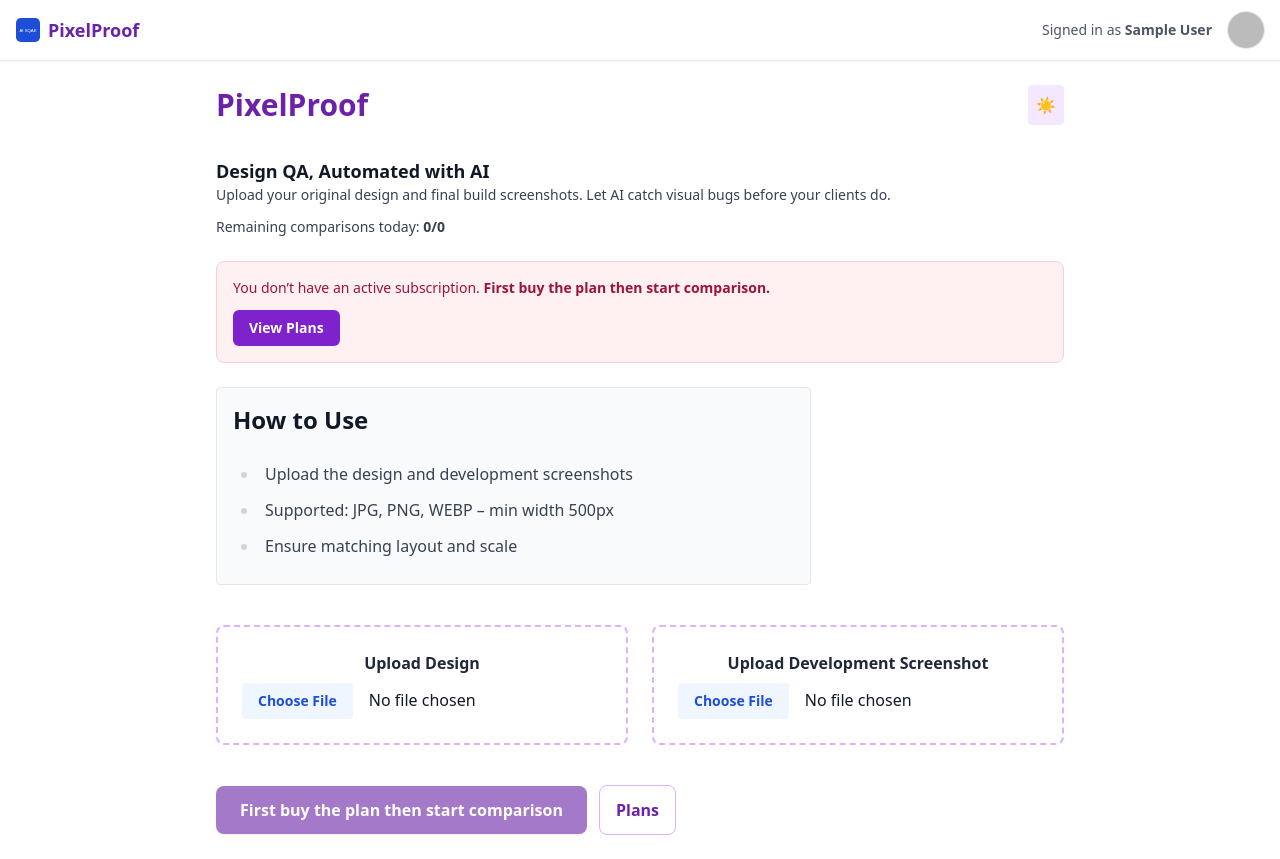
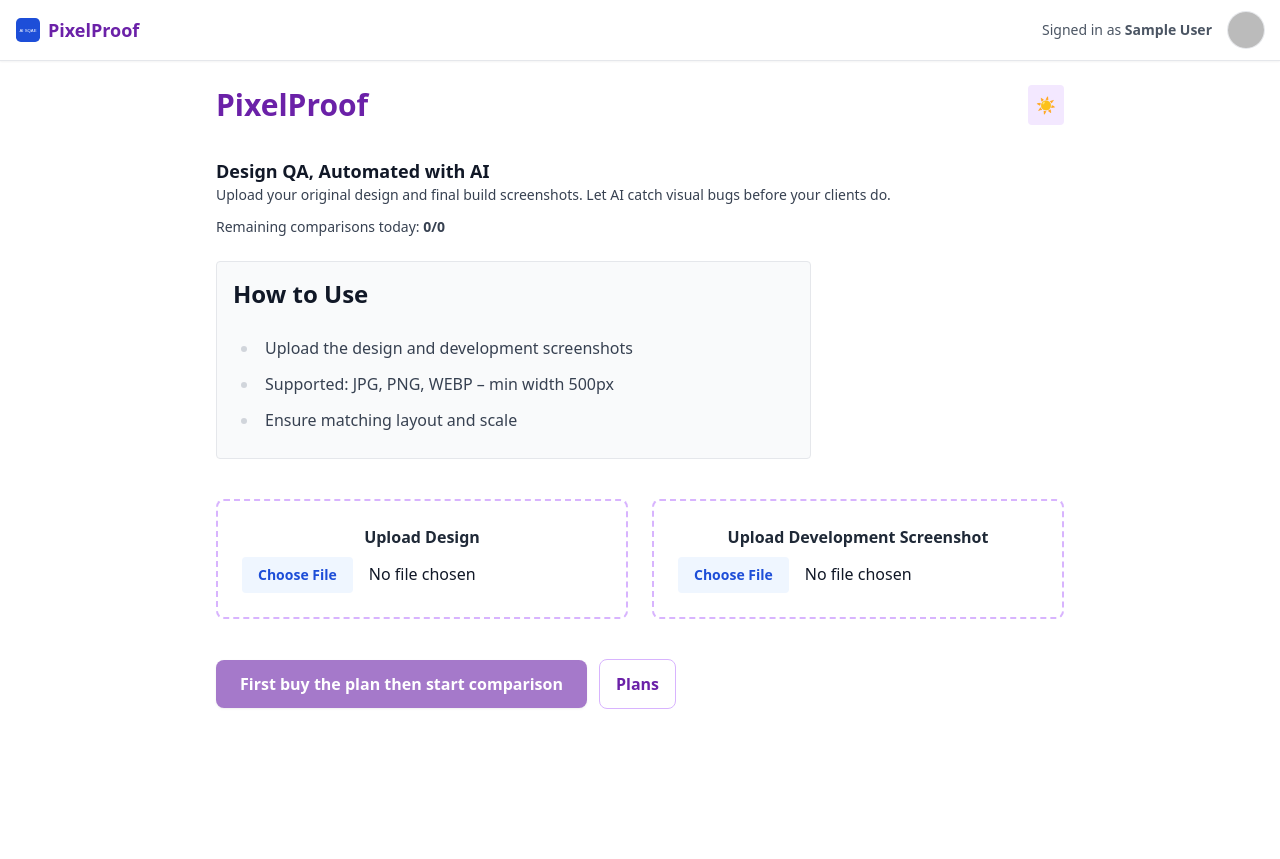
Before and after one commit to HasnainAli-max/pixel-proof-2, a Next.js app: page /utility in a window 1280 px wide. After the commit the page ends 800 px from the top, so only its background shows below. Built offline with nearby package versions, Linux system fonts and the light colour scheme; no server answers; the database is empty; sample sign-in values are in the browser's storage.

Commit message:
fix automatically redirecting to login after sign-up

```diff
--- a/components/customSignup.js
+++ b/components/customSignup.js
@@ -76,7 +76,7 @@ const CustomSignUp = () => {
       firstName,
       lastName,
       photoURL: photoURL || null,
-      avatarPath: avatarPath || null, // supabase/storage path (if you use it)
+      avatarPath: avatarPath || null,
       provider: user.providerData?.[0]?.providerId || "password",
       role: "user",
       updatedAt: serverTimestamp(),
@@ -124,17 +124,17 @@ const CustomSignUp = () => {
           // 1) Create Auth user (keeps them signed in)
           const { user } = await createUserWithEmailAndPassword(auth, email, password);
 
-          // 2) Upload avatar securely via server (if provided)
+          // 2) Upload avatar (optional)
           let uploaded = { photoURL: null, avatarPath: null };
           if (avatarFile) {
             uploaded = await uploadAvatarServer(avatarFile);
           }
 
-          // 3) Update Firebase profile with displayName + photoURL
+          // 3) Update Firebase profile
           const displayName = `${firstName} ${lastName}`.trim();
           await updateProfile(user, { displayName, photoURL: uploaded.photoURL || undefined });
 
-          // 4) Save/merge Firestore user doc (includes photo fields)
+          // 4) Save / merge Firestore user doc
           await upsertUserDoc(user, {
             firstName,
             lastName,
@@ -155,12 +155,10 @@ const CustomSignUp = () => {
         }
       );
 
-      // 6) Redirect without asking to log in again
+      // 6) Redirect (no sign-in page in between)
       if (planFromQuery) {
-        // If a plan was preselected before signup → go pay for that plan
         router.replace(`/billing/checkout?plan=${encodeURIComponent(planFromQuery)}`);
       } else {
-        // No plan preselected → go to utility
         router.replace("/utility");
       }
     } catch (e) {
--- a/pages/utility.js
+++ b/pages/utility.js
@@ -1,4 +1,3 @@
-
 // pages/utility.js
 import { useState, useEffect } from 'react';
 import { useRouter } from 'next/router';
@@ -36,11 +35,16 @@ export default function UtilityPage() {
 
   const router = useRouter();
 
-  // Auth guard + Firestore plan (just for counter display)
+  // Auth guard + Firestore plan (grace window to avoid flicker to /login after sign-up)
   useEffect(() => {
+    let redirectTimer = null;
+
     const unsubscribe = onAuthStateChanged(auth, async (u) => {
       if (u) {
+        // Signed in quickly → cancel any pending redirect
+        if (redirectTimer) clearTimeout(redirectTimer);
         setUser(u);
+
         try {
           const db = getFirestore();
           const snap = await getDoc(doc(db, 'users', u.uid));
@@ -57,10 +61,17 @@ export default function UtilityPage() {
         }
       } else {
         setUser(null);
-        router.replace('/login');
+        // ⬇️ Give Firebase up to 1.5s to hydrate the user (prevents brief hop to /login after sign-up)
+        redirectTimer = setTimeout(() => {
+          router.replace('/login');
+        }, 1500);
       }
     });
-    return () => unsubscribe();
+
+    return () => {
+      unsubscribe();
+      if (redirectTimer) clearTimeout(redirectTimer);
+    };
   }, [router]);
 
   // Theme toggle
@@ -278,21 +289,6 @@ export default function UtilityPage() {
           {planName ? ` (plan: ${planName})` : ''}
         </p>
 
-        {/* If no active subscription, show a friendly callout */}
-        {!subLoading && !hasActiveSubscription && (
-          <div className="mb-6 rounded-lg border border-rose-200 dark:border-rose-900 bg-rose-50 dark:bg-rose-900/30 p-4">
-            <p className="text-sm text-rose-800 dark:text-rose-200 mb-3">
-              You don’t have an active subscription. <strong>First buy the plan then start comparison.</strong>
-            </p>
-            <button
-              onClick={() => router.push('/')}
-              className="inline-flex items-center gap-2 rounded-md bg-purple-700 text-white px-4 py-2 text-sm font-semibold hover:brightness-110"
-            >
-              View Plans
-            </button>
-          </div>
-        )}
-
         <div className="border p-4 rounded bg-gray-50 dark:bg-gray-800 prose dark:prose-invert mb-10">
           <h2 className="font-semibold">How to Use</h2>
           <ul>
```
